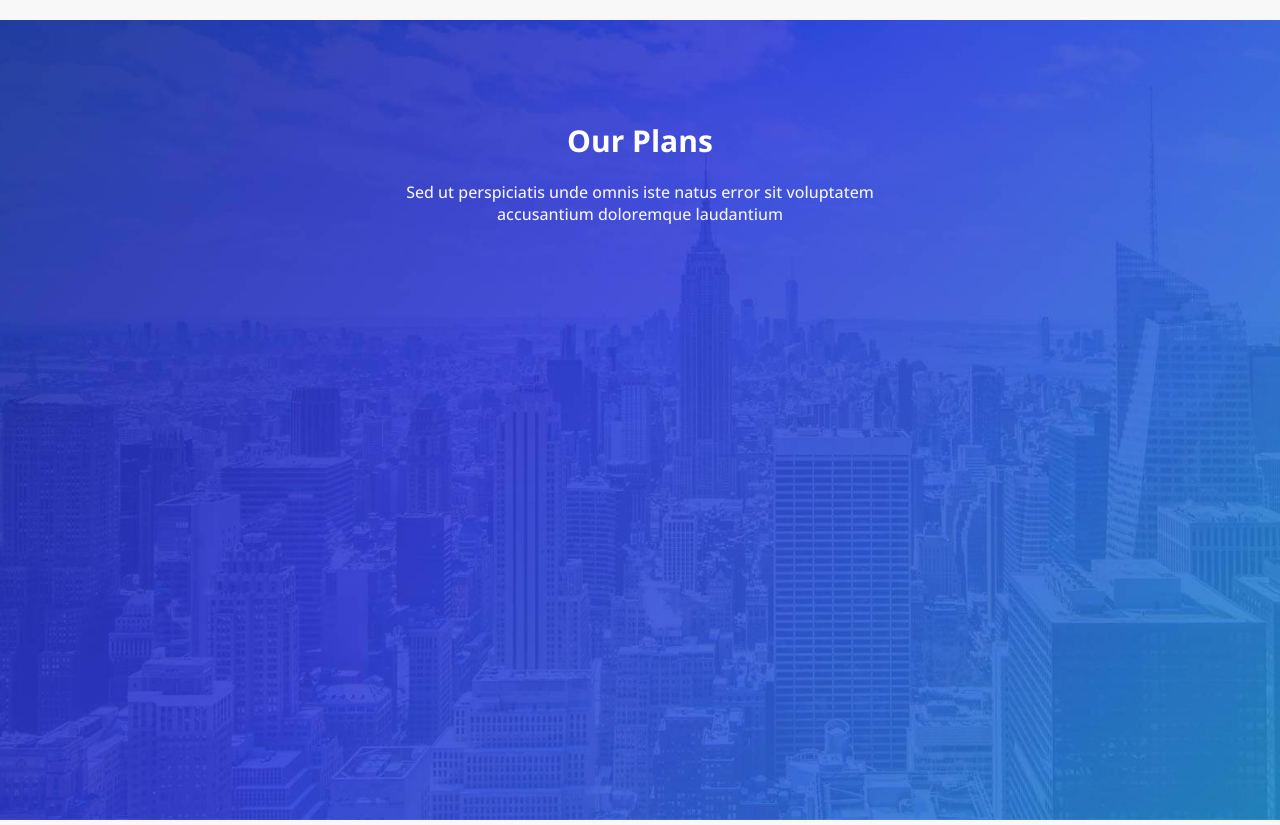
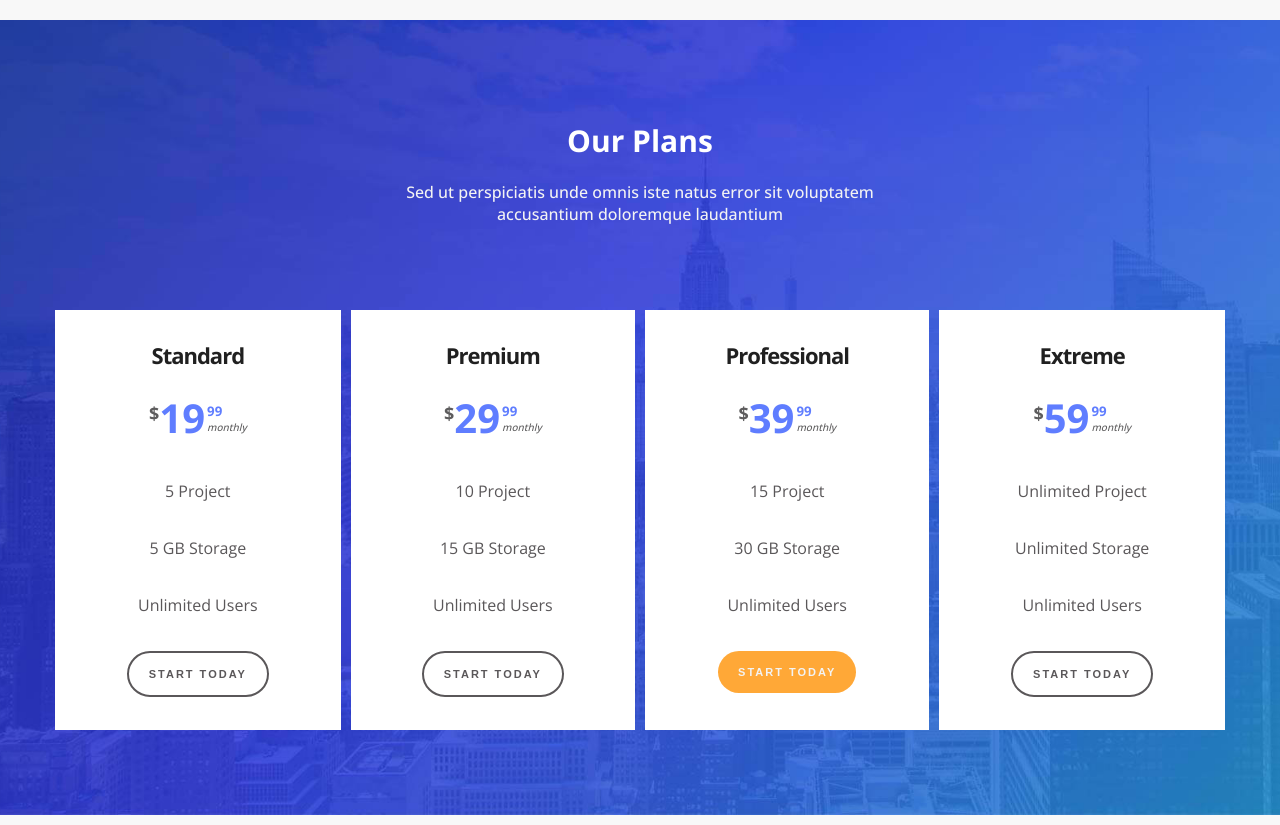
Before and after one commit to dokkalemon/proj-html-vuejs, a Vue app: page / in a window 1280 px wide. Shown: the part 3900-4725 px from the top of the page. Built offline with nearby package versions, Linux system fonts and the light colour scheme.

Commit message:
add PlansCard component in plans section

```diff
--- a/src/components/Main.vue
+++ b/src/components/Main.vue
@@ -9,7 +9,7 @@
 
     <Work :imageArray="workImage"/>
 
-    <Plans />
+    <Plans :plansArray="plansCard"/>
 
   </main>
 </template>
@@ -97,6 +97,37 @@ export default {
                 {
                     name: 'case-study-gallery-6-1-600x450.jpg'
                 },
+            ],
+
+            plansCard: [
+                {
+                    name: 'Standard',
+                    price: '19',
+                    numberProject: '5',
+                    storage: '5 GB',
+                    buttonState: true,
+                },
+                {
+                    name: 'Premium',
+                    price: '29',
+                    numberProject: '10',
+                    storage: '15 GB',
+                    buttonState: true,
+                },
+                {
+                    name: 'Professional',
+                    price: '39',
+                    numberProject: '15',
+                    storage: '30 GB',
+                    buttonState: false,
+                },
+                {
+                    name: 'Extreme',
+                    price: '59',
+                    numberProject: 'Unlimited',
+                    storage: 'Unlimited',
+                    buttonState: true,
+                }
             ]
         }
     }
--- a/src/components/Plans.vue
+++ b/src/components/Plans.vue
@@ -8,6 +8,22 @@
             <Title :secondarySet="true"
             title="Our Plans"
             />
+
+        <div class="cards">
+            <PlansCard v-for="(item, index) in plansArray" :key="`plans${index}`"
+            :name="item.name"
+            :price="item.price"
+            :numberProject="item.numberProject"
+            :storage="item.storage"
+            :tertiarySet="item.buttonState"
+            />
+
+
+        </div>
+
+
+
+
         </div>
 
 
@@ -16,12 +32,17 @@
 </template>
 
 <script>
-import Title from '@/components/Title.vue'
+import Title from '@/components/Title.vue';
+import PlansCard from '@/components/PlansCard.vue';
 
 export default {
     name: 'Plans',
     components: {
-        Title
+        Title,
+        PlansCard,
+    },
+    props: {
+        plansArray: Array,
     }
 }
 </script>
@@ -31,7 +52,6 @@ export default {
 @import '../styles/vars.scss';
 
 .plans {
-    height: 800px;
     position: relative;
     padding-top: 100px;
     .plans-cover {
@@ -49,6 +69,12 @@ export default {
         text-align: center;
         position: relative;
         z-index: 2;
+        padding-bottom: 80px;
+
+        .cards {
+            height: 430px;
+            display: flex;
+        }
     }
 
 }
--- /dev/null
+++ b/src/components/PlansCard.vue
@@ -0,0 +1,120 @@
+<template>
+    <section class="plans-card">
+        <div class="plans-card-container">
+            <div class="plans-title">
+                <h2>{{name}}</h2>
+            </div>
+
+            <div class="plans-price">
+                <span>&#36;</span>
+                <h3>{{price}}</h3>
+                <div class="plans-price-item">
+                    <h5>99</h5>
+                    <span>monthly</span>
+                </div>
+            </div>
+            <div class="plans-details">
+                <p>{{numberProject}} Project</p>
+                <p>{{storage}} Storage</p>
+                <p>Unlimited Users</p>
+            </div>
+            <div class="plans-button">
+                <button class="button-primary" :class="{buttonTertiary: tertiarySet}">START TODAY</button>
+            </div>
+
+
+
+
+        </div>
+    </section>
+</template>
+
+<script>
+export default {
+    name: 'PlansCard',
+
+    props: {
+        name: String,
+        price: String,
+        numberProject: String,
+        storage: String,
+        tertiarySet: Boolean,
+    }
+}
+</script>
+
+<style scoped lang="scss">
+//Import vars
+@import '../styles/vars.scss';
+
+.plans-card {
+    height: 100%;
+    width: 100%;
+    padding: 5px;
+    .plans-card-container {
+        height: 100%;
+        width: 100%;
+        background-color: #fff;
+        .plans-title {
+            padding-top: 30px;
+            h2 {
+                color: $primary-title;
+                letter-spacing: -1px;
+                font-size: 22px;
+            }
+        }
+        .plans-price {
+            display: flex;
+            justify-content: center;
+            align-items: center;
+            margin-top: 20px;
+            span {
+                color: #5d5c5d;
+                font-weight: 800;
+                font-size: 18px;
+                margin-top: -10px;
+            }
+            h3 {
+                color: $price-color;
+                font-size: 40px;
+            }
+            .plans-price-item {
+                margin-left: 2px;
+                display: flex;
+                flex-direction: column;
+                align-items: flex-start;
+                justify-content: center;
+                h5 {
+                    color: $price-color;
+
+                }
+                span {
+                    font-size: 10px;
+                    font-weight: 500;
+                    font-style: italic;
+                    margin-top: 0
+                }
+            }
+
+        }
+        .plans-details {
+            p {
+                color: $primary-text;
+                padding-top: 35px;
+            }
+        }
+        .plans-button {
+            padding-top: 35px;
+        }
+    }
+    &:first-child {
+        padding: 5px 5px 5px 0px
+    }
+    &:last-child {
+        padding: 5px 0px 5px 5px
+    }
+}
+
+
+
+</style>
--- a/src/styles/global.scss
+++ b/src/styles/global.scss
@@ -65,6 +65,25 @@ body {
     }
 }
 
+.buttonTertiary {
+    padding: 15px 20px;
+    background-color: transparent;
+    border: 2px solid currentColor;
+    color: $primary-text;
+    text-transform: uppercase;
+    font-weight: 800;
+    border-radius: 25px;
+    font-size: 11px;
+    letter-spacing: 2px;
+    cursor: pointer;
+    transition: all .4s ease;
+    &:hover {
+        background-color: $primary-text;
+        color: white;
+        border: 2px solid $primary-text;
+    }
+}
+
 .debug {
     border: 1px solid red;
 }
--- a/src/styles/vars.scss
+++ b/src/styles/vars.scss
@@ -6,6 +6,7 @@ $background: #f8f8f8;
 $primary-color: #ffa837;
 $secondary-color: #051745;
 $tertiary-color: #1a236c;
+$price-color: #5f7dff;
 
 //Title
 $primary-title: #202020;
```
